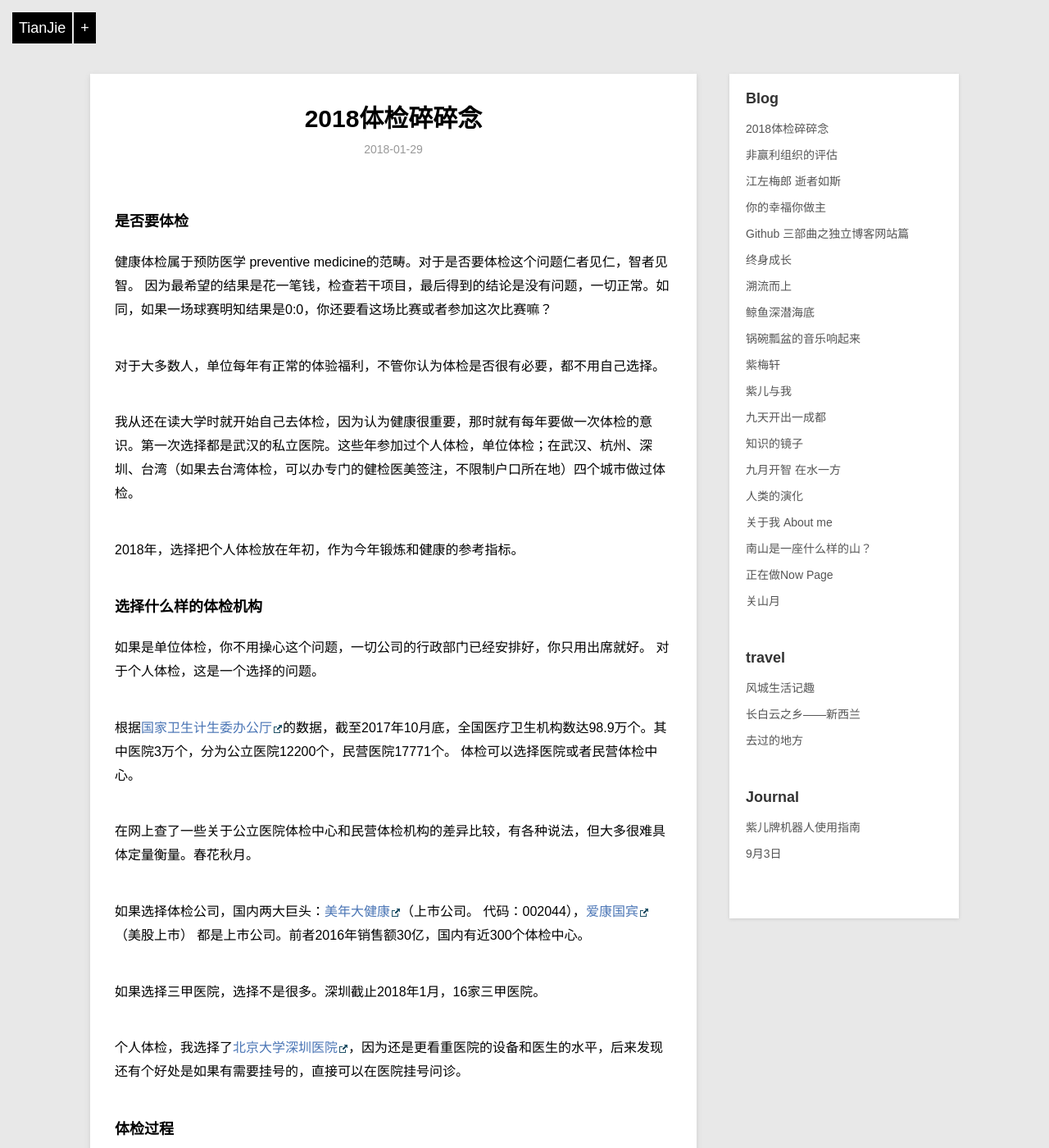
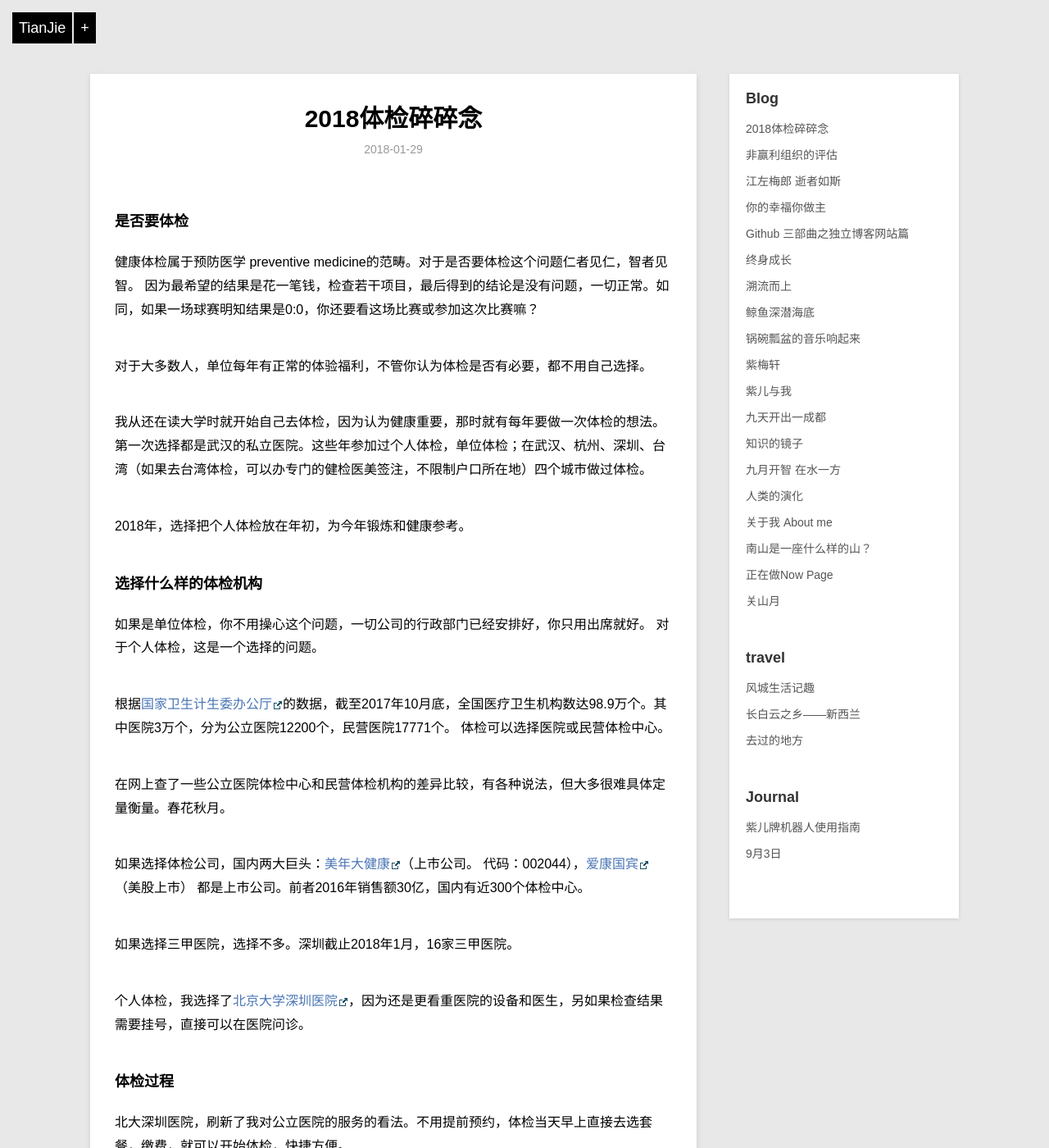
Before and after one commit to violettianjie/violettianjie.github.io, a Jekyll site: the page built from _posts/blog/2018-01-29-phyexam.md, in a window 1280 px wide and 1400 px high. Shown: the whole window at 82% size. Built offline with Jekyll 4.4.1, drawn with Linux system fonts in a browser that asks for light colours; some of the changed text lies outside the part shown.

Commit message:
Update 2018-01-29-phyexam.md

```diff
--- a/_posts/blog/2018-01-29-phyexam.md
+++ b/_posts/blog/2018-01-29-phyexam.md
@@ -9,13 +9,13 @@ category: blog
 ### 是否要体检
 
 健康体检属于预防医学 preventive medicine的范畴。对于是否要体检这个问题仁者见仁，智者见智。
-因为最希望的结果是花一笔钱，检查若干项目，最后得到的结论是没有问题，一切正常。如同，如果一场球赛明知结果是0:0，你还要看这场比赛或者参加这次比赛嘛？
+因为最希望的结果是花一笔钱，检查若干项目，最后得到的结论是没有问题，一切正常。如同，如果一场球赛明知结果是0:0，你还要看这场比赛或参加这次比赛嘛？
 
-对于大多数人，单位每年有正常的体验福利，不管你认为体检是否很有必要，都不用自己选择。
+对于大多数人，单位每年有正常的体验福利，不管你认为体检是否有必要，都不用自己选择。
 
-我从还在读大学时就开始自己去体检，因为认为健康很重要，那时就有每年要做一次体检的意识。第一次选择都是武汉的私立医院。这些年参加过个人体检，单位体检；在武汉、杭州、深圳、台湾（如果去台湾体检，可以办专门的健检医美签注，不限制户口所在地）四个城市做过体检。
+我从还在读大学时就开始自己去体检，因为认为健康重要，那时就有每年要做一次体检的想法。第一次选择都是武汉的私立医院。这些年参加过个人体检，单位体检；在武汉、杭州、深圳、台湾（如果去台湾体检，可以办专门的健检医美签注，不限制户口所在地）四个城市做过体检。
 
-2018年，选择把个人体检放在年初，作为今年锻炼和健康的参考指标。
+2018年，选择把个人体检放在年初，为今年锻炼和健康参考。
 
 
 ### 选择什么样的体检机构
@@ -24,29 +24,29 @@ category: blog
 对于个人体检，这是一个选择的问题。
 
 根据[国家卫生计生委办公厅](http://www.nhfpc.gov.cn/mohwsbwstjxxzx/s7967/201712/cb133528a46d4e98af757e6a657bdb9c.shtml)的数据，截至2017年10月底，全国医疗卫生机构数达98.9万个。其中医院3万个，分为公立医院12200个，民营医院17771个。
-体检可以选择医院或者民营体检中心。
+体检可以选择医院或民营体检中心。
 
-在网上查了一些关于公立医院体检中心和民营体检机构的差异比较，有各种说法，但大多很难具体定量衡量。春花秋月。
+在网上查了一些公立医院体检中心和民营体检机构的差异比较，有各种说法，但大多很难具体定量衡量。春花秋月。
 
 如果选择体检公司，国内两大巨头：[美年大健康](http://www.health-100.cn)（上市公司。 代码：002044），[爱康国宾](http://mall.ikang.com/index.html)（美股上市） 都是上市公司。前者2016年销售额30亿，国内有近300个体检中心。
 
-如果选择三甲医院，选择不是很多。深圳截止2018年1月，16家三甲医院。
+如果选择三甲医院，选择不多。深圳截止2018年1月，16家三甲医院。
 
-个人体检，我选择了[北京大学深圳医院](http://www.pkuszh.com)，因为还是更看重医院的设备和医生的水平，后来发现还有个好处是如果有需要挂号的，直接可以在医院挂号问诊。
+个人体检，我选择了[北京大学深圳医院](http://www.pkuszh.com)，因为还是更看重医院的设备和医生，另如果检查结果需要挂号，直接可以在医院问诊。
 
 ### 体检过程
 
-北大深圳医院，刷新了我对公立医院的服务的意识。不用提前预约，体检当天早上直接去选套餐，缴费，就可以开始体检。很快捷方便。
+北大深圳医院，刷新了我对公立医院的服务的看法。不用提前预约，体检当天早上直接去选套餐，缴费，就可以开始体检，快捷方便。
 
-体检过程的服务都很友好，除了因为我个人血管不好抽，被扎了好几次，躺在床上才抽出血来，一切都很顺利。很赞医生、护士们在遇到我这种不好抽血的人时不放弃的坚持的态度。
+体检过程的服务友好，除了因为我个人血管不好抽，被扎了好几次，躺在床上才抽出血来，一切顺利。很赞医生、护士们在遇到我这种不好抽血的人时不放弃的坚持的态度。
 
 ### 体检结果及后续
 
-体检取结果的时间，超出预期，要两周。（因为我选择的有些项目时间比较长。） 其中，动态血压，需要另外约时间，去拿设备，回家戴24小时，再还回去，这个耗时最长。
+体检取结果的时间要两周。（因为我选择的有些项目时间比较长。） 其中，动态血压，需要另约时间，去拿设备，回家戴24小时，再还回去，这个耗时最长。
 
 整个体检过程从1月2日--1月20日 ，实际耗时17天。
 
-取体检结果时，可以到总检室咨询医生，讲解很仔细。需要复查或去挂号的项目，直接可以挂号。居然当天挂到，医生很好，说：不是大问题，你想用药嘛？我说：不想。她说：好，增强免疫力。
+取体检结果时，可以到总检室咨询医生，讲解仔细。需要复查或去挂号的项目，直接可以挂号。居然当天挂到。递交了检查结果，医生说：不是大问题，你想用药嘛？我说：不想。她说：好，不开药，提高你的免疫力即可。
 
 手机上还会收到短信提示：
 
@@ -56,4 +56,4 @@ category: blog
 
 ### ChangeLog
 
-1、 20180129: 初稿。
+1、 20180129: 初稿。写匠校对。
```
